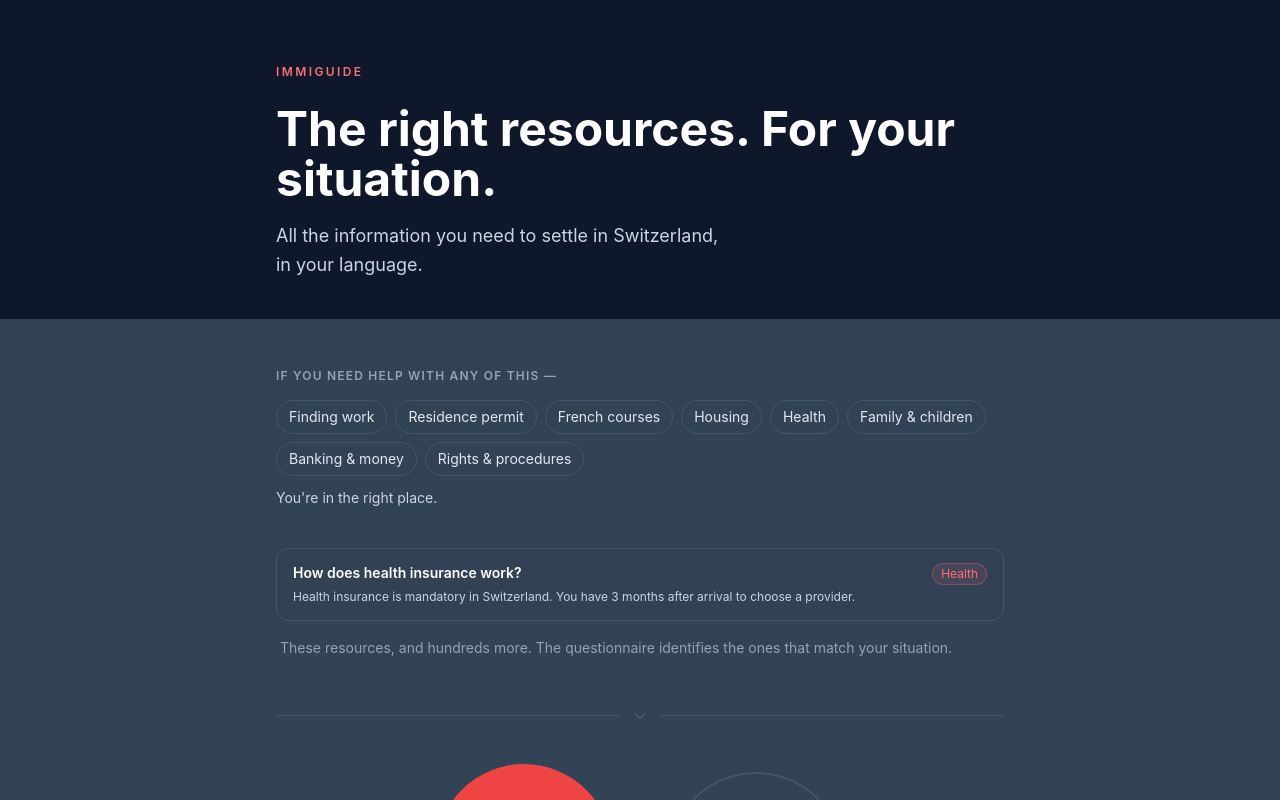
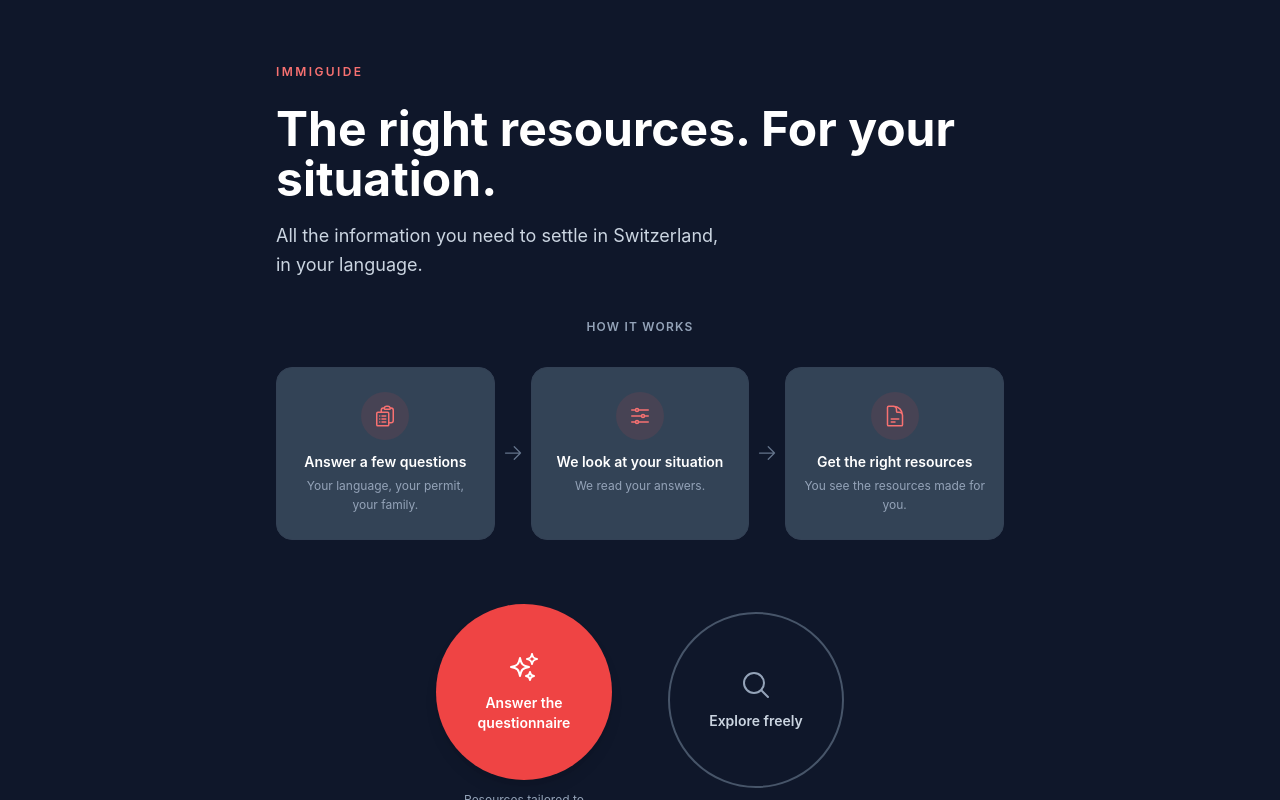
Before and after one commit to eliasdinarica/PIN-Prototype, a Vue app in the folder frontend/: page / in a window 1280 px wide. Shown: the top 800 px of the page. Built offline with nearby package versions, Linux system fonts and the light colour scheme.

Commit message:
changed the landing page

```diff
--- a/frontend/src/i18n/locales/de.json
+++ b/frontend/src/i18n/locales/de.json
@@ -115,6 +115,15 @@
       "exploreDesc":"Alle Ressourcen durchsuchen",
       "privacy":    "Ihre Antworten bleiben auf Ihrem Gerät. Keine Daten werden übertragen."
     },
+    "how": {
+      "title": "So funktioniert es",
+      "s1title": "Beantworten Sie ein paar Fragen",
+      "s1desc": "Ihre Sprache, Ihr Ausweis, Ihre Familie.",
+      "s2title": "Wir schauen Ihre Situation an",
+      "s2desc": "Wir lesen Ihre Antworten.",
+      "s3title": "Erhalten Sie die richtigen Ressourcen",
+      "s3desc": "Sie sehen die Ressourcen für Sie."
+    },
     "skip": "Alle Informationen ohne Profil ansehen"
   },
   "categories": {
--- a/frontend/src/i18n/locales/en.json
+++ b/frontend/src/i18n/locales/en.json
@@ -132,6 +132,15 @@
       "exploreDesc":"Browse all resources",
       "privacy":    "Your answers stay on your device. Nothing is transmitted."
     },
+    "how": {
+      "title": "How it works",
+      "s1title": "Answer a few questions",
+      "s1desc": "Your language, your permit, your family.",
+      "s2title": "We look at your situation",
+      "s2desc": "We read your answers.",
+      "s3title": "Get the right resources",
+      "s3desc": "You see the resources made for you."
+    },
     "skip": "See all information without a profile"
   },
   "categories": {
--- a/frontend/src/i18n/locales/es.json
+++ b/frontend/src/i18n/locales/es.json
@@ -115,6 +115,15 @@
       "exploreDesc":"Ver todos los recursos",
       "privacy":    "Sus respuestas se quedan en su dispositivo. No se transmite ningún dato."
     },
+    "how": {
+      "title": "Cómo funciona",
+      "s1title": "Responda a unas preguntas",
+      "s1desc": "Su idioma, su permiso, su familia.",
+      "s2title": "Miramos su situación",
+      "s2desc": "Leemos sus respuestas.",
+      "s3title": "Reciba los recursos adecuados",
+      "s3desc": "Ve los recursos hechos para usted."
+    },
     "skip": "Ver toda la información sin perfil"
   },
   "categories": {
--- a/frontend/src/i18n/locales/fr.json
+++ b/frontend/src/i18n/locales/fr.json
@@ -132,6 +132,15 @@
       "exploreDesc":"Parcourir toutes les ressources",
       "privacy":    "Vos réponses restent sur votre appareil. Aucune donnée n'est transmise."
     },
+    "how": {
+      "title": "Comment ça marche",
+      "s1title": "Répondez à quelques questions",
+      "s1desc": "Votre langue, votre permis, votre famille.",
+      "s2title": "Nous regardons votre situation",
+      "s2desc": "Nous lisons vos réponses.",
+      "s3title": "Recevez les bonnes ressources",
+      "s3desc": "Vous voyez les ressources faites pour vous."
+    },
     "skip": "Voir toutes les informations sans profil"
   },
   "categories": {
--- a/frontend/src/i18n/locales/it.json
+++ b/frontend/src/i18n/locales/it.json
@@ -115,6 +115,15 @@
       "exploreDesc":"Sfogliare tutte le risorse",
       "privacy":    "Le tue risposte rimangono sul tuo dispositivo. Nessun dato viene trasmesso."
     },
+    "how": {
+      "title": "Come funziona",
+      "s1title": "Rispondi ad alcune domande",
+      "s1desc": "La tua lingua, il tuo permesso, la tua famiglia.",
+      "s2title": "Guardiamo la tua situazione",
+      "s2desc": "Leggiamo le tue risposte.",
+      "s3title": "Ricevi le risorse giuste",
+      "s3desc": "Vedi le risorse fatte per te."
+    },
     "skip": "Vedere tutte le informazioni senza profilo"
   },
   "categories": {
--- a/frontend/src/i18n/locales/pt.json
+++ b/frontend/src/i18n/locales/pt.json
@@ -115,6 +115,15 @@
       "exploreDesc":"Ver todos os recursos",
       "privacy":    "Suas respostas ficam no seu dispositivo. Nenhum dado é transmitido."
     },
+    "how": {
+      "title": "Como funciona",
+      "s1title": "Responda a algumas perguntas",
+      "s1desc": "A sua língua, a sua autorização, a sua família.",
+      "s2title": "Olhamos para a sua situação",
+      "s2desc": "Lemos as suas respostas.",
+      "s3title": "Receba os recursos certos",
+      "s3desc": "Você vê os recursos feitos para você."
+    },
     "skip": "Ver todas as informações sem perfil"
   },
   "categories": {
--- a/frontend/src/i18n/locales/ru.json
+++ b/frontend/src/i18n/locales/ru.json
@@ -115,6 +115,15 @@
       "exploreDesc":"Просмотреть все ресурсы",
       "privacy":    "Ваши ответы остаются на устройстве. Данные не передаются."
     },
+    "how": {
+      "title": "Как это работает",
+      "s1title": "Ответьте на несколько вопросов",
+      "s1desc": "Ваш язык, ваше разрешение, ваша семья.",
+      "s2title": "Мы смотрим вашу ситуацию",
+      "s2desc": "Мы читаем ваши ответы.",
+      "s3title": "Получите нужные ресурсы",
+      "s3desc": "Вы видите ресурсы для вас."
+    },
     "skip": "Смотреть всё без профиля"
   },
   "categories": {
--- a/frontend/src/views/LandingView.vue
+++ b/frontend/src/views/LandingView.vue
@@ -1,20 +1,21 @@
 <script setup>
-import { ref, computed, onMounted } from 'vue'
+import { computed } from 'vue'
 import { useRouter } from 'vue-router'
 import { useI18n } from 'vue-i18n'
-import { SparklesIcon, MagnifyingGlassIcon, ChevronDownIcon } from '@heroicons/vue/24/outline'
+import {
+  SparklesIcon, MagnifyingGlassIcon,
+  ClipboardDocumentListIcon, AdjustmentsHorizontalIcon, DocumentTextIcon,
+  ArrowRightIcon,
+} from '@heroicons/vue/24/outline'
 
 const router = useRouter()
 const { t } = useI18n()
 
-const hasProfile = ref(false)
-onMounted(() => { hasProfile.value = !!localStorage.getItem('profileId') })
-
-const topics = ['work', 'permit', 'french', 'housing', 'health', 'family', 'banking', 'rights']
-
-const exTitles = computed(() => t('landing.exTitles').split('|'))
-const exDescs   = computed(() => t('landing.exDescs').split('|'))
-const exCats    = computed(() => t('landing.exCats').split('|'))
+const steps = computed(() => [
+  { icon: ClipboardDocumentListIcon, title: t('landing.how.s1title'), desc: t('landing.how.s1desc') },
+  { icon: AdjustmentsHorizontalIcon, title: t('landing.how.s2title'), desc: t('landing.how.s2desc') },
+  { icon: DocumentTextIcon, title: t('landing.how.s3title'), desc: t('landing.how.s3desc') },
+])
 </script>
 
 <template>
@@ -33,55 +34,31 @@
       </p>
     </header>
 
-    <!-- ── Section unique : sujets → ressources → questionnaire ── -->
-    <section class="border-t border-surface-700 flex-1 bg-surface-800">
-      <div class="max-w-3xl w-full mx-auto px-5 py-12">
+    <main class="max-w-3xl w-full mx-auto px-5 pb-16 flex-1 flex flex-col">
 
-        <!-- "Si vous avez besoin de..." + tags -->
-        <p class="text-xs font-semibold uppercase tracking-widest text-surface-400 mb-4">
-          {{ t('landing.needLabel') }}
+      <!-- ── Schéma : comment marche la recommandation (juste au-dessus du questionnaire) ── -->
+      <p class="text-xs font-semibold uppercase tracking-widest text-surface-400 mb-8 text-center">
+        {{ t('landing.how.title') }}
       </p>
-        <div class="flex flex-wrap gap-2 mb-3">
-          <span
-            v-for="key in topics"
-            :key="key"
-            class="px-3 py-1.5 rounded-full border border-surface-600 text-surface-200 text-sm"
-          >{{ t(`landing.topics.${key}`) }}</span>
+      <div class="flex flex-col sm:flex-row items-stretch justify-center gap-3 sm:gap-2 mb-16">
+        <template v-for="(step, i) in steps" :key="i">
+          <div class="flex-1 flex flex-col items-center text-center bg-surface-800 border border-surface-700 rounded-2xl px-4 py-6">
+            <div class="w-12 h-12 rounded-full bg-brand-500/10 flex items-center justify-center mb-3">
+              <component :is="step.icon" class="w-6 h-6 text-brand-400" />
             </div>
-        <p class="text-surface-300 text-sm mb-10">{{ t('landing.topicsMatch') }}</p>
-
-        <!-- Ressources exemples : contenu réel -->
-        <div class="space-y-2 mb-4">
+            <p class="text-white text-sm font-semibold leading-snug mb-1">{{ step.title }}</p>
+            <p class="text-surface-400 text-xs leading-relaxed">{{ step.desc }}</p>
+          </div>
           <div
-            v-for="(title, i) in exTitles"
-            :key="i"
-            class="bg-surface-700 rounded-xl border border-surface-600 px-4 py-3.5"
+            v-if="i < steps.length - 1"
+            class="flex items-center justify-center shrink-0"
           >
-            <div class="flex items-start justify-between gap-3">
-              <div class="flex-1 min-w-0">
-                <p class="text-white text-sm font-semibold leading-snug mb-1">{{ title }}</p>
-                <p class="text-surface-300 text-xs leading-relaxed">{{ exDescs[i] }}</p>
+            <ArrowRightIcon class="w-5 h-5 text-surface-500 rotate-90 sm:rotate-0" />
           </div>
-              <span class="text-xs text-brand-400 border border-brand-400/30 bg-brand-400/10 rounded-full px-2 py-0.5 shrink-0 whitespace-nowrap">
-                {{ exCats[i] }}
-              </span>
-            </div>
-          </div>
+        </template>
       </div>
 
-        <!-- Lien questionnaire → ressources -->
-        <p class="text-surface-400 text-sm leading-relaxed mb-12 pl-1">
-          {{ t('landing.exHint') }}
-        </p>
-
-        <!-- Séparateur visuel -->
-        <div class="flex items-center gap-3 mb-10">
-          <div class="flex-1 border-t border-surface-600" />
-          <ChevronDownIcon class="w-4 h-4 text-surface-500 shrink-0" />
-          <div class="flex-1 border-t border-surface-600" />
-        </div>
-
-        <!-- Deux gros cercles -->
+      <!-- ── Questionnaire : deux cercles (remplir un profil / explorer librement) ── -->
       <div class="flex items-center justify-center gap-8 sm:gap-14 flex-wrap">
 
         <div class="flex flex-col items-center gap-3">
@@ -91,7 +68,7 @@
           >
             <SparklesIcon class="w-7 h-7 sm:w-8 sm:h-8 text-white" />
             <span class="text-white font-semibold text-xs sm:text-sm text-center leading-snug px-5">
-                {{ hasProfile ? t('landing.q.ctaUpdate') : t('landing.q.cta') }}
+              {{ t('landing.q.cta') }}
             </span>
           </button>
           <p class="text-surface-400 text-xs text-center max-w-[140px] leading-snug">
@@ -118,8 +95,7 @@
 
       <p class="text-surface-600 text-xs text-center mt-10">{{ t('landing.q.privacy') }}</p>
 
-      </div>
-    </section>
+    </main>
 
   </div>
 </template>
```
Lines whose indentation alone changed are shown as unchanged.
